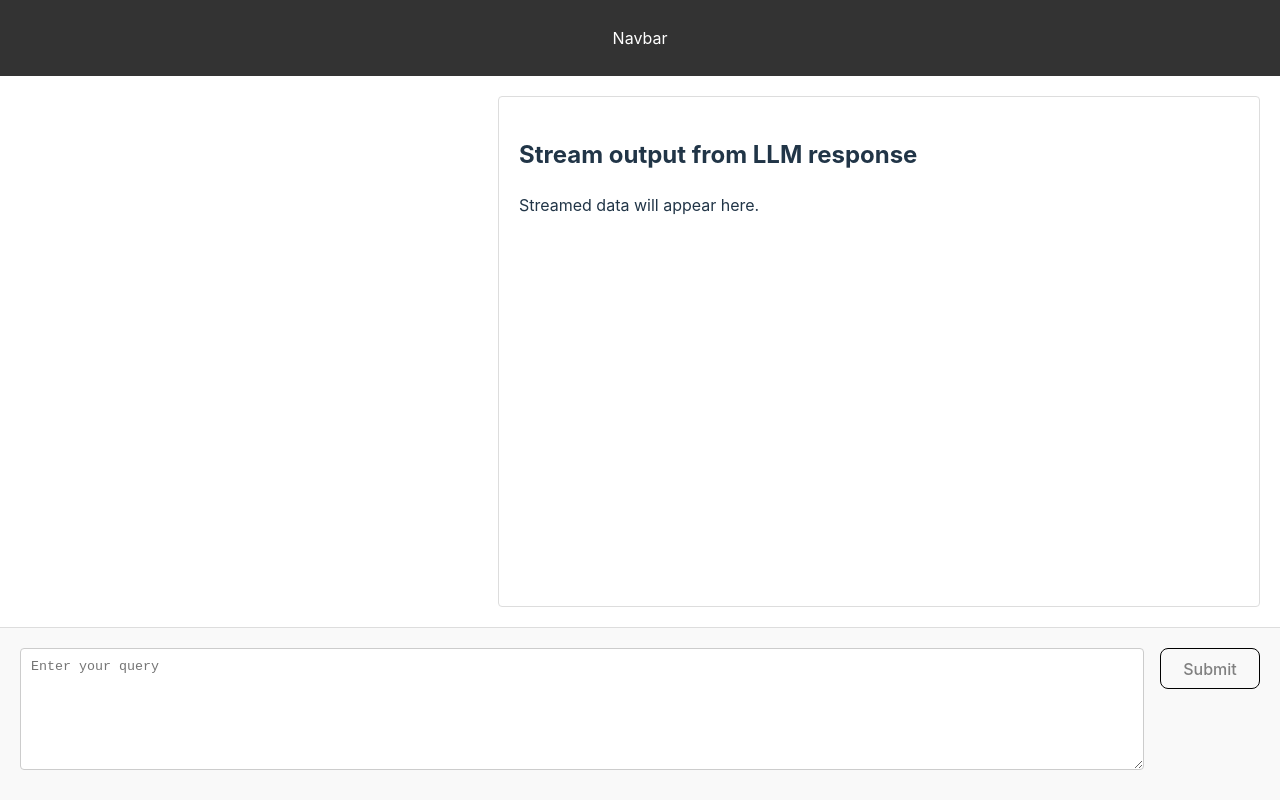
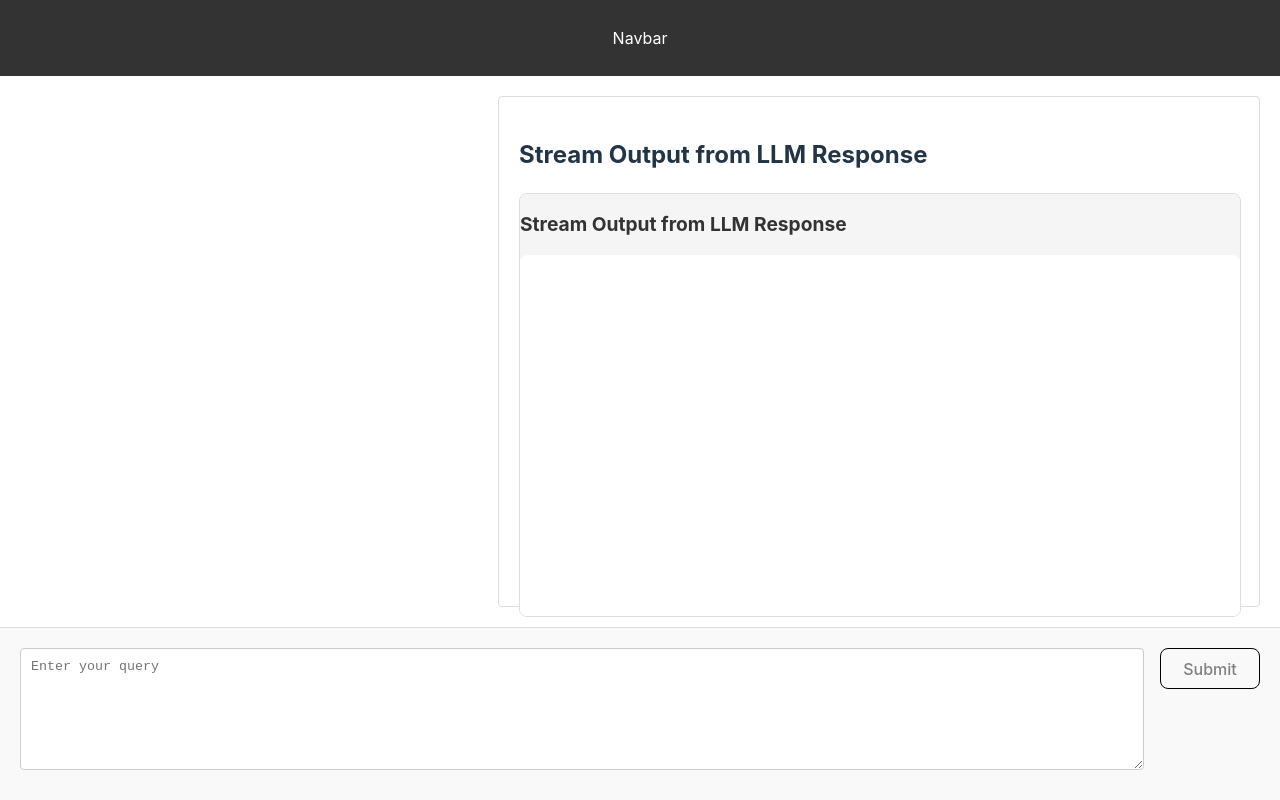
Before and after one commit to BriScanlon/rag-test, a React (Vite) app in the folder rag-frontend/: page / in a window 1280 px wide. Built offline with nearby package versions, Linux system fonts and the light colour scheme.

Commit message:
FInal update for today

```diff
--- a/rag-frontend/src/App.jsx
+++ b/rag-frontend/src/App.jsx
@@ -1,12 +1,11 @@
-import { useReducer, useState } from 'react';
+import { useReducer, useState, useEffect } from 'react';
 import axios from 'axios';
 import logHelper from './helpers/loglevel'; // Import the log helper
-
-// styles
 import './App.css';
 
 // components
 import ForceNodeGraph from './components/ForceNodeGraph';
+import TextOutput from './components/TextOutput';  // Import the TextOutput component
 
 // Reducer for state management
 const initialState = {
@@ -14,6 +13,8 @@ const initialState = {
   loading: false,
   result: null,
   error: null,
+  streamData: '',  // New state for handling the streamed data
+  previousResults: '',  // Store previous results
 };
 
 const reducer = (state, action) => {
@@ -26,6 +27,10 @@ const reducer = (state, action) => {
       return { ...state, error: action.payload, loading: false };
     case 'SET_USER_QUERY':
       return { ...state, userQuery: action.payload };
+    case 'SET_STREAM_DATA':
+      return { ...state, streamData: action.payload };  // Update stream data
+    case 'APPEND_TO_RESULTS':
+      return { ...state, previousResults: state.previousResults + action.payload };  // Append new result
     default:
       return state;
   }
@@ -33,7 +38,9 @@ const reducer = (state, action) => {
 
 function App() {
   const [state, dispatch] = useReducer(reducer, initialState);
+  const [streaming, setStreaming] = useState(false); // To track streaming status
 
+  // Function to handle the submission of the user query
   const handleSubmit = async (event) => {
     event.preventDefault();
 
@@ -45,6 +52,7 @@ function App() {
     dispatch({ type: 'SET_LOADING' });
 
     try {
+      // Call the backend API to process the document query
       const response = await axios.post('http://localhost:8000/process_documents/', {
         user_query: state.userQuery,
       });
@@ -87,18 +95,60 @@ function App() {
         });
 
         dispatch({ type: 'SET_RESULT', payload: { nodes: parsedResult.nodes, links } });
+        // Append the non-streaming result to the previous results
+        dispatch({ type: 'APPEND_TO_RESULTS', payload: formattedResult });
       } else {
         dispatch({ type: 'SET_ERROR', payload: 'The response format is incorrect or missing nodes/links.' });
       }
+
+      // Start the streaming of the response data for TextOutput
+      // handleStream();  // Call the stream handler to start receiving real-time data
     } catch (err) {
       logHelper.error('Error fetching data: ', err);
       dispatch({ type: 'SET_ERROR', payload: 'Failed to fetch result from the server' });
     }
   };
 
-  console.log('state.result: ', state?.result && 'true');
-  console.log('state.result.nodes: ', state?.result?.nodes && 'true');
-  console.log('state.result.links: ', state?.result?.links && 'true');
+  // Function to handle the streaming of data from the FastAPI using fetch
+  const handleStream = async () => {
+    try {
+      // Start streaming by setting streaming status to true
+      setStreaming(true);
+
+      const response = await fetch('http://localhost:8000/stream_text_output/', {
+        method: 'POST',
+        headers: {
+          'Content-Type': 'application/json',
+        },
+        body: JSON.stringify({ user_query: state.userQuery }),
+      });
+
+      if (!response.body) {
+        throw new Error('No response body received.');
+      }
+
+      const reader = response.body.getReader();  // Get the reader from the stream
+      const decoder = new TextDecoder();
+      let done = false;
+      let chunk = '';
+
+      // Read the stream and update the state
+      while (!done) {
+        const { value, done: doneReading } = await reader.read();
+        done = doneReading;
+        chunk += decoder.decode(value, { stream: true });
+
+        // Dispatch the updated stream data
+        dispatch({ type: 'SET_STREAM_DATA', payload: chunk });
+      }
+
+      // Stop streaming when done
+      setStreaming(false);
+    } catch (err) {
+      console.error('Error with streaming data', err);
+      setStreaming(false); // Ensure streaming is stopped if there is an error
+    }
+  };
 
   return (
     <div className="App">
@@ -120,8 +170,9 @@ function App() {
 
           {/* Stream Output */}
           <div className="stream-output">
-            <h2>Stream output from LLM response</h2>
-            <p>Streamed data will appear here.</p>
+            <h2>Stream Output from LLM Response</h2>
+            {/* Use TextOutput to display the streamed data */}
+            <TextOutput data={state.previousResults} />
           </div>
         </div>
 
--- /dev/null
+++ b/rag-frontend/src/components/TextOutput/TextOutput.css
@@ -0,0 +1,28 @@
+.text-output-container {
+    background-color: #f5f5f5;
+    border: 1px solid #ddd;
+    border-radius: 8px;
+    margin-top: 20px;
+    flex-grow: 1;
+    overflow-y: auto;
+    width: 100%;
+    height: 90%;
+  }
+
+  .text-output-box {
+    background-color: #fff;
+    border-radius: 8px;
+    height: 90%;
+    overflow-y: auto;
+    font-family: 'Roboto', sans-serif;
+    font-size: 16px;
+    line-height: 1.5;
+    white-space: pre-wrap; /* Ensures the text wraps correctly */
+    word-wrap: break-word;
+  }
+
+  .text-output-container h2 {
+    font-size: 1.2rem;
+    font-weight: bold;
+    color: #333;
+  }
--- /dev/null
+++ b/rag-frontend/src/components/TextOutput/TextOutput.jsx
@@ -0,0 +1,26 @@
+import React, { useEffect, useState } from 'react';
+import './TextOutput.css';  // Import the corresponding CSS file for styling
+
+// Component to display text output in real-time (streaming)
+const TextOutput = ({ data }) => {
+  const [content, setContent] = useState('');
+
+  // Watch for changes in streamData and update the content state
+  useEffect(() => {
+    if (data) {
+      setContent((prevContent) => prevContent + data); // Append new stream data
+    }
+  }, [data]); // Only rerun when `data` changes
+
+  return (
+    <div className="text-output-container">
+      <h2>Stream Output from LLM Response</h2>
+      <div className="text-output-box">
+        {/* Display streamed content */}
+        <p>{content}</p>
+      </div>
+    </div>
+  );
+};
+
+export default TextOutput;
--- /dev/null
+++ b/rag-frontend/src/components/TextOutput/index.jsx
@@ -0,0 +1,3 @@
+import TextOutput from "./TextOutput";
+
+export default TextOutput;
```
Also changed, not shown: 2 other files (tests, documents, lock files or other folders).
